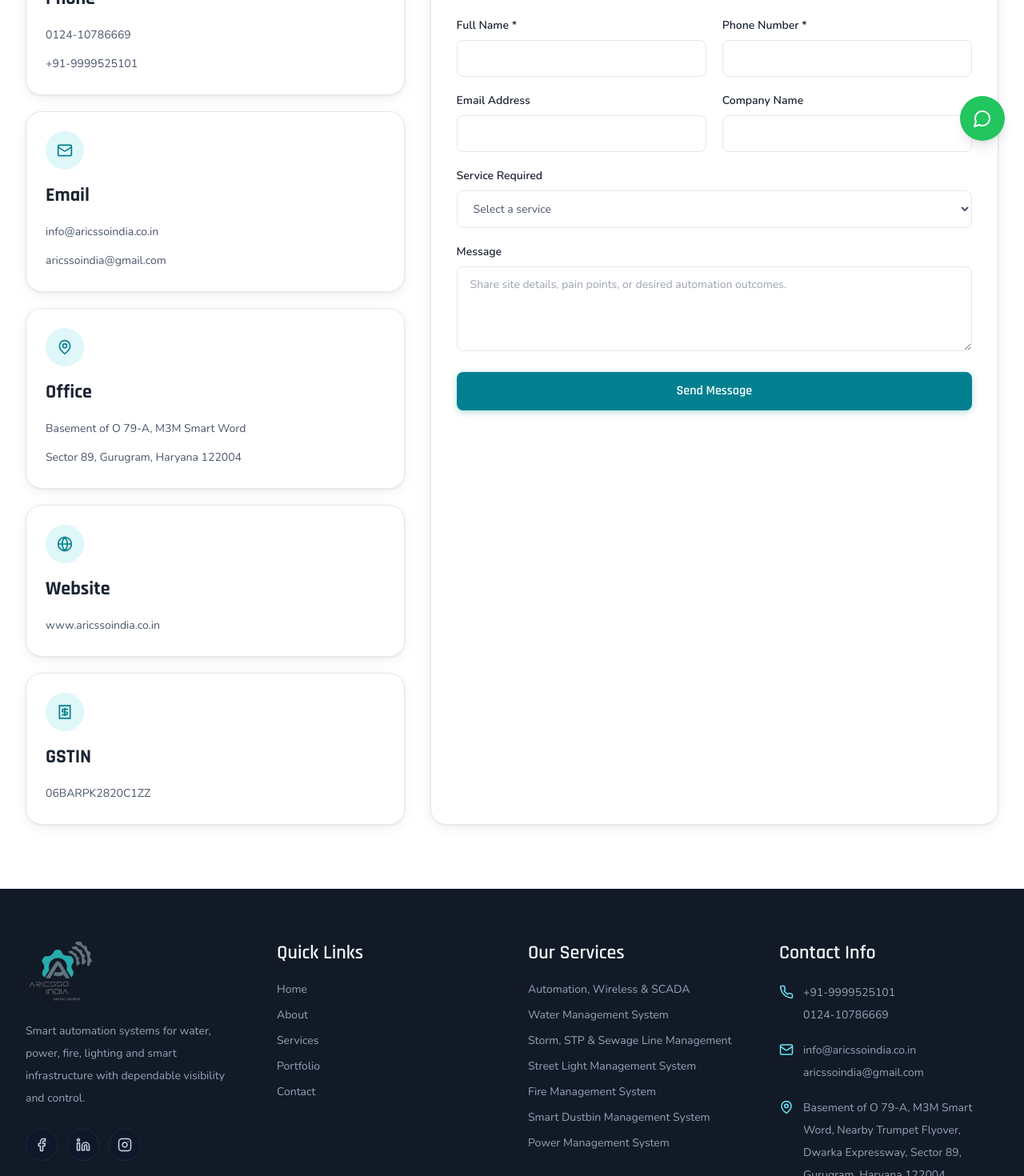
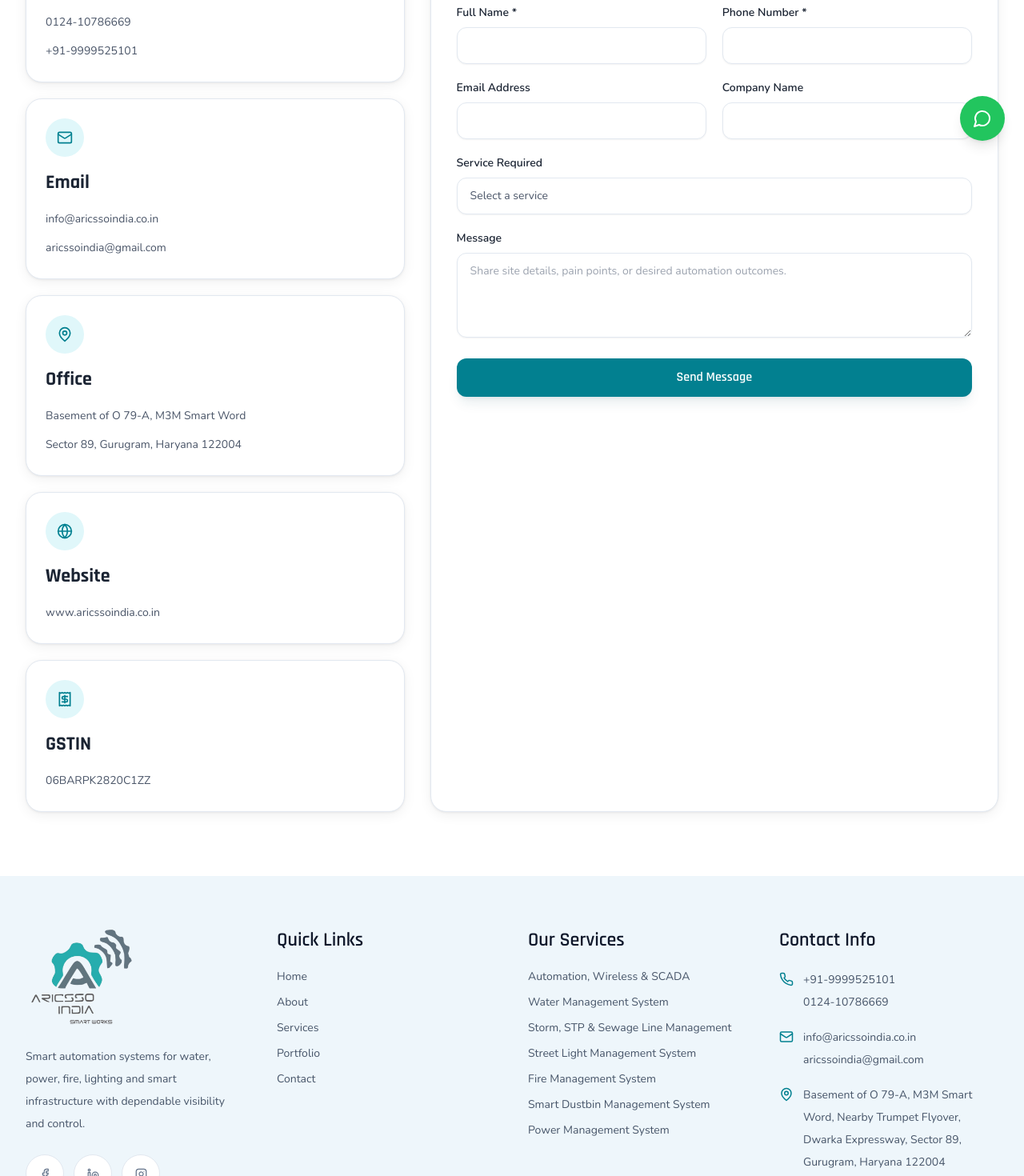
Before and after one commit to ChaudharyAman/aricssoindiaFE, a React (Vite) app: page /contact in a window 1280 px wide. Shown: the part 600-2070 px from the top of the page at 80% size. Built offline with nearby package versions, Linux system fonts and the light colour scheme.

Commit message:
feat: enhance ContactForm with WhatsApp integration, improve Footer styles, and update Navbar accessibility

```diff
--- a/src/components/ContactForm.jsx
+++ b/src/components/ContactForm.jsx
@@ -1,5 +1,5 @@
-import { useState } from 'react'
-import { services } from '../data/siteData'
+import { useRef, useState } from 'react'
+import { company, services } from '../data/siteData'
 
 const emptyForm = {
   name: '',
@@ -14,6 +14,8 @@ export default function ContactForm({ defaultService = '' }) {
   const [form, setForm] = useState({ ...emptyForm, service: defaultService })
   const [errors, setErrors] = useState({})
   const [submitted, setSubmitted] = useState(false)
+  const [isRedirecting, setIsRedirecting] = useState(false)
+  const isRedirectingRef = useRef(false)
 
   const handleChange = (event) => {
     const { name, value } = event.target
@@ -24,10 +26,18 @@ export default function ContactForm({ defaultService = '' }) {
   const handleSubmit = (event) => {
     event.preventDefault()
 
+    if (isRedirectingRef.current) {
+      return
+    }
+
+    const trimmedName = form.name.trim()
+    const trimmedPhone = form.phone.trim()
+    const trimmedEmail = form.email.trim()
     const nextErrors = {}
-    if (!form.name.trim()) nextErrors.name = 'Name is required.'
-    if (!form.phone.trim()) nextErrors.phone = 'Phone number is required.'
-    if (form.email && !/^[^\s@]+@[^\s@]+\.[^\s@]+$/.test(form.email)) {
+
+    if (!trimmedName) nextErrors.name = 'Name is required.'
+    if (!trimmedPhone) nextErrors.phone = 'Phone number is required.'
+    if (trimmedEmail && !/^[^\s@]+@[^\s@]+\.[^\s@]+$/.test(trimmedEmail)) {
       nextErrors.email = 'Enter a valid email address.'
     }
 
@@ -38,12 +48,29 @@ export default function ContactForm({ defaultService = '' }) {
       return
     }
 
+    const whatsappNumber = company.phone1.replace(/\D/g, '')
+    const lines = [
+      'Hello Aricsso India, I would like to request a consultation.',
+      '',
+      `Full Name: ${trimmedName}`,
+      `Phone Number: ${trimmedPhone}`,
+      `Email Address: ${trimmedEmail || 'Not provided'}`,
+      `Company Name: ${form.company.trim() || 'Not provided'}`,
+      `Service Required: ${form.service || 'Not selected'}`,
+      `Message: ${form.message.trim() || 'Not provided'}`,
+    ]
+
+    const whatsappUrl = `https://wa.me/${whatsappNumber}?text=${encodeURIComponent(lines.join('\n'))}`
+
+    isRedirectingRef.current = true
+    setIsRedirecting(true)
     setSubmitted(true)
     setForm({ ...emptyForm, service: defaultService })
+    window.location.assign(whatsappUrl)
   }
 
   return (
-    <div className="card p-8">
+    <div className="card-static relative z-10 p-8">
       <div className="mb-6">
         <h3 className="font-heading text-3xl font-bold text-brand-dark">
           Request a Consultation
@@ -54,47 +81,58 @@ export default function ContactForm({ defaultService = '' }) {
         </p>
       </div>
 
-      <form className="space-y-5" onSubmit={handleSubmit} noValidate>
+      <form className="relative z-10 space-y-5" onSubmit={handleSubmit} noValidate>
         <div className="grid gap-5 md:grid-cols-2">
           <Field
             label="Full Name *"
+            id="consultation-name"
             name="name"
+            type="text"
             value={form.name}
             onChange={handleChange}
             error={errors.name}
+            autoComplete="name"
           />
           <Field
             label="Phone Number *"
+            id="consultation-phone"
             name="phone"
+            type="tel"
             value={form.phone}
             onChange={handleChange}
             error={errors.phone}
+            autoComplete="tel"
           />
           <Field
             label="Email Address"
+            id="consultation-email"
             name="email"
             type="email"
             value={form.email}
             onChange={handleChange}
             error={errors.email}
+            autoComplete="email"
           />
           <Field
             label="Company Name"
+            id="consultation-company"
             name="company"
             value={form.company}
             onChange={handleChange}
+            autoComplete="organization"
           />
         </div>
 
-        <label className="block text-sm text-brand-body">
+        <label className="block text-sm text-brand-body" htmlFor="consultation-service">
           <span className="mb-2 block font-semibold text-brand-dark">
             Service Required
           </span>
           <select
+            id="consultation-service"
             name="service"
             value={form.service}
             onChange={handleChange}
-            className="w-full rounded-lg border border-brand-border bg-white px-4 py-3 text-brand-body outline-none transition focus:border-brand-teal"
+            className="relative z-10 w-full appearance-none rounded-xl border border-slate-200 bg-white px-4 py-3 text-brand-body shadow-sm outline-none transition focus:border-brand-teal focus:ring-4 focus:ring-cyan-100"
           >
             <option value="">Select a service</option>
             {services.map((service) => (
@@ -106,25 +144,30 @@ export default function ContactForm({ defaultService = '' }) {
           </select>
         </label>
 
-        <label className="block text-sm text-brand-body">
+        <label className="block text-sm text-brand-body" htmlFor="consultation-message">
           <span className="mb-2 block font-semibold text-brand-dark">Message</span>
           <textarea
+            id="consultation-message"
             name="message"
             rows="4"
             value={form.message}
             onChange={handleChange}
-            className="w-full rounded-lg border border-brand-border bg-white px-4 py-3 text-brand-body outline-none transition focus:border-brand-teal"
+            className="relative z-10 w-full rounded-xl border border-slate-200 bg-white px-4 py-3 text-brand-body shadow-sm outline-none transition focus:border-brand-teal focus:ring-4 focus:ring-cyan-100"
             placeholder="Share site details, pain points, or desired automation outcomes."
           />
         </label>
 
-        <button type="submit" className="btn-primary w-full justify-center">
+        <button
+          type="submit"
+          disabled={isRedirecting}
+          className="inline-flex w-full justify-center rounded-xl bg-brand-teal px-7 py-3 font-heading font-semibold text-white shadow-lg shadow-cyan-900/10 transition hover:bg-cyan-600 focus:outline-none focus:ring-4 focus:ring-cyan-100"
+        >
           Send Message
         </button>
 
         {submitted ? (
           <p className="rounded-lg border border-green-200 bg-green-50 px-4 py-3 text-sm text-green-700">
-            Thanks. Your request has been captured for follow-up.
+            Your message is ready in WhatsApp for sending.
           </p>
         ) : null}
       </form>
@@ -133,14 +176,20 @@ export default function ContactForm({ defaultService = '' }) {
 }
 
 function Field({ label, error, ...props }) {
+  const inputId = props.id || props.name
+
   return (
-    <label className="block text-sm text-brand-body">
-      <span className="mb-2 block font-semibold text-brand-dark">{label}</span>
+    <div className="block text-sm text-brand-body">
+      <label className="mb-2 block font-semibold text-brand-dark" htmlFor={inputId}>
+        {label}
+      </label>
       <input
         {...props}
-        className="w-full rounded-lg border border-brand-border bg-white px-4 py-3 text-brand-body outline-none transition focus:border-brand-teal"
+        id={inputId}
+        aria-invalid={error ? 'true' : 'false'}
+        className="relative z-10 w-full rounded-xl border border-slate-200 bg-white px-4 py-3 text-brand-body shadow-sm outline-none transition placeholder:text-slate-400 focus:border-brand-teal focus:ring-4 focus:ring-cyan-100"
       />
       {error ? <span className="mt-2 block text-xs text-red-600">{error}</span> : null}
-    </label>
+    </div>
   )
 }
--- a/src/components/Footer.jsx
+++ b/src/components/Footer.jsx
@@ -4,29 +4,29 @@ import { company, services } from '../data/siteData'
 
 export default function Footer() {
   return (
-    <footer className="bg-[#121a27] text-slate-400">
+    <footer className="bg-[#eef6fb] text-slate-600">
       <div className="mx-auto max-w-7xl px-4 py-16 lg:px-8">
         <div className="grid gap-10 md:grid-cols-2 xl:grid-cols-4">
           <div>
-            <img src="/icon.png" alt="Aricsso India" className="h-20 w-auto" />
-            <p className="mt-5 max-w-sm text-sm leading-7 text-slate-400">
+            <img src="/icon.png" alt="Aricsso India" className="h-32 w-auto" />
+            <p className="mt-5 max-w-sm text-sm leading-7 text-slate-600">
               Smart automation systems for water, power, fire, lighting and smart
               infrastructure with dependable visibility and control.
             </p>
-            <div className="mt-6 flex gap-3 text-slate-300">
+            <div className="mt-6 flex gap-3 text-slate-500">
               {[Facebook, Linkedin, Instagram].map((Icon, index) => (
                 <span
                   key={index}
-                  className="inline-flex h-10 w-10 items-center justify-center rounded-full border border-slate-800 bg-slate-900"
+                  className="inline-flex h-12 w-12 items-center justify-center rounded-full border border-slate-200 bg-white"
                 >
-                  <Icon size={18} />
+                  <Icon size={15} />
                 </span>
               ))}
             </div>
           </div>
 
           <div>
-            <h3 className="font-heading text-2xl font-semibold text-slate-100">
+            <h3 className="font-heading text-2xl font-semibold text-slate-900">
               Quick Links
             </h3>
             <div className="mt-5 space-y-3 text-sm">
@@ -39,7 +39,7 @@ export default function Footer() {
           </div>
 
           <div>
-            <h3 className="font-heading text-2xl font-semibold text-slate-100">
+            <h3 className="font-heading text-2xl font-semibold text-slate-900">
               Our Services
             </h3>
             <div className="mt-5 space-y-3 text-sm">
@@ -52,12 +52,12 @@ export default function Footer() {
           </div>
 
           <div>
-            <h3 className="font-heading text-2xl font-semibold text-slate-100">
+            <h3 className="font-heading text-2xl font-semibold text-slate-900">
               Contact Info
             </h3>
-            <div className="mt-5 space-y-4 text-sm leading-7 text-slate-400">
+            <div className="mt-5 space-y-4 text-sm leading-7 text-slate-600">
               <div className="flex gap-3">
-                <Phone size={18} className="mt-1 text-cyan-300" />
+                <Phone size={18} className="mt-1 text-brand-teal" />
                 <span>
                   {company.phone1}
                   <br />
@@ -65,7 +65,7 @@ export default function Footer() {
                 </span>
               </div>
               <div className="flex gap-3">
-                <Mail size={18} className="mt-1 text-cyan-300" />
+                <Mail size={18} className="mt-1 text-brand-teal" />
                 <span>
                   {company.email1}
                   <br />
@@ -73,14 +73,14 @@ export default function Footer() {
                 </span>
               </div>
               <div className="flex gap-3">
-                <MapPin size={18} className="mt-1 shrink-0 text-cyan-300" />
+                <MapPin size={18} className="mt-1 shrink-0 text-brand-teal" />
                 <span>{company.address}</span>
               </div>
             </div>
           </div>
         </div>
 
-        <div className="mt-12 flex flex-col gap-3 border-t border-slate-800 pt-6 text-sm text-slate-500 md:flex-row md:items-center md:justify-between">
+        <div className="mt-12 flex flex-col gap-3 border-t border-slate-200 pt-6 text-sm text-slate-500 md:flex-row md:items-center md:justify-between">
           <p>&copy; {new Date().getFullYear()} {company.name}. All rights reserved.</p>
           <p>GSTIN: {company.gstin}</p>
         </div>
@@ -91,7 +91,10 @@ export default function Footer() {
 
 function FooterLink({ to, children }) {
   return (
-    <Link to={to} className="block transition hover:text-slate-100">
+    <Link
+      to={to}
+      className="block transition hover:text-brand-teal"
+    >
       {children}
     </Link>
   )
--- a/src/index.css
+++ b/src/index.css
@@ -58,6 +58,14 @@
 
   .card {
     @apply rounded-[1.25rem] border bg-white transition-all duration-300 hover:-translate-y-1;
+    border-color: #e2e8f0;
+    box-shadow:
+      0 1px 3px rgba(0, 0, 0, 0.06),
+      0 4px 16px rgba(0, 0, 0, 0.06);
+  }
+
+  .card-static {
+    @apply rounded-[1.25rem] border bg-white;
     border-color: #e2e8f0;
     box-shadow:
       0 1px 3px rgba(0, 0, 0, 0.06),
--- a/src/pages/Contact.jsx
+++ b/src/pages/Contact.jsx
@@ -67,7 +67,7 @@ export default function Contact() {
 
 function ContactInfoCard({ icon: Icon, title, lines }) {
   return (
-    <div className="card p-6">
+    <div className="card-static p-6">
       <div className="icon-circle">
         <Icon size={20} />
       </div>
--- a/src/pages/Portfolio.jsx
+++ b/src/pages/Portfolio.jsx
@@ -71,9 +71,6 @@ export default function Portfolio() {
                       {site.name}
                     </h3>
                     <p className="mt-3 text-sm leading-7 text-brand-body">{site.type}</p>
-                    <p className="mt-5 font-heading font-semibold text-brand-teal">
-                      View Details
-                    </p>
                   </div>
                 </div>
               ))}
```
Also changed, not shown: src/components/Navbar.jsx (+9 -4 lines).
